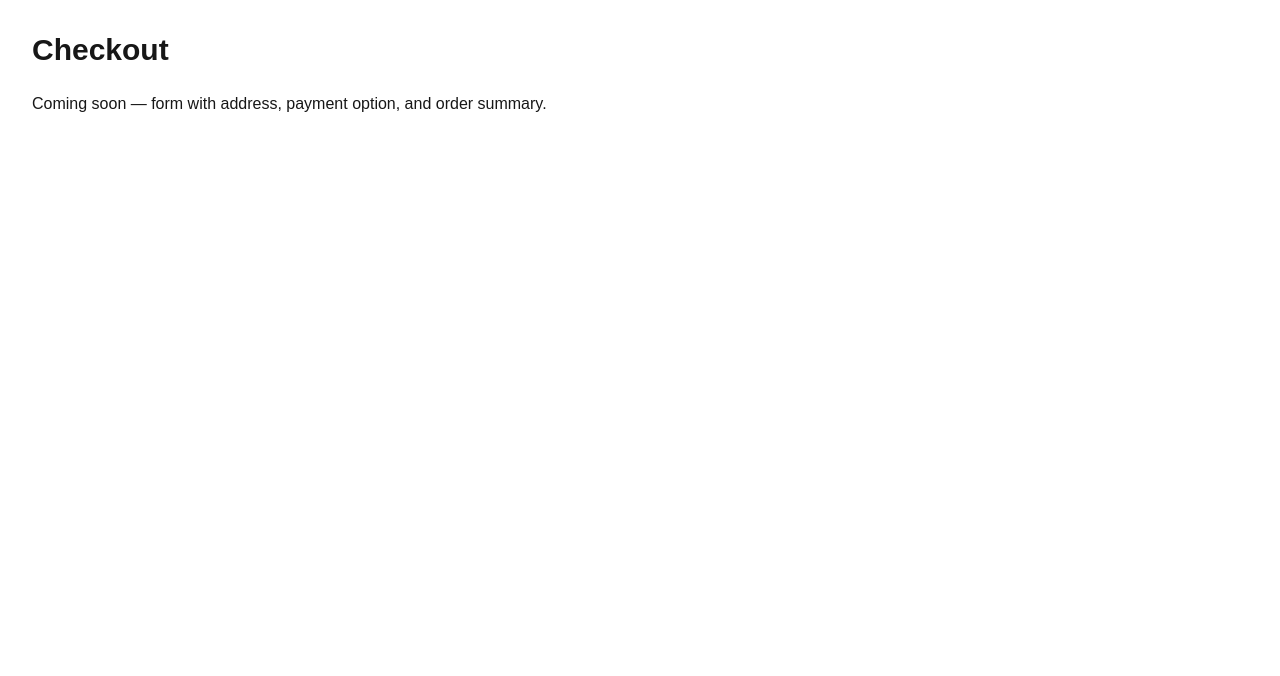
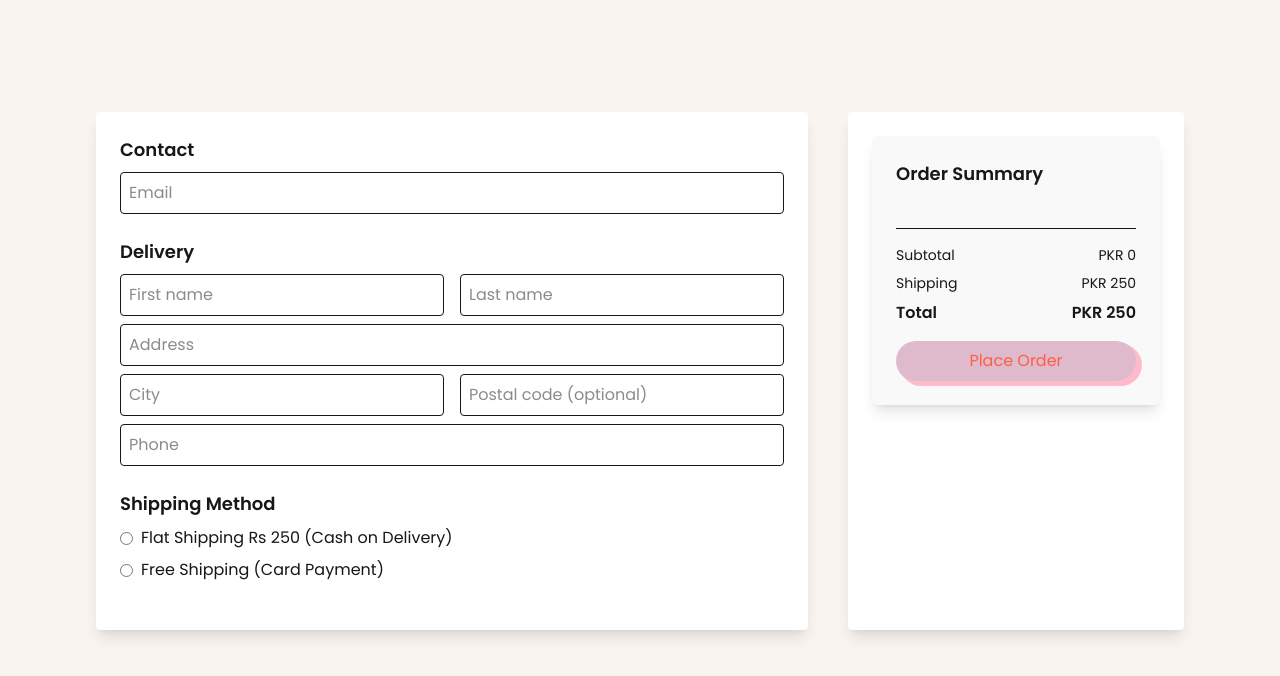
Before and after one commit to Sana-Maryam90/ecstasy-frontend, a Next.js app: page /checkout in a window 1280 px wide. Shown: the top 676 px of the page. Built offline with nearby package versions, Linux system fonts and the light colour scheme; a web font is replaced by a local one.

Commit message:
Created checkout page. Added checkout form and order summary components.

```diff
--- a/package.json
+++ b/package.json
@@ -12,7 +12,8 @@
     "lucide-react": "^0.525.0",
     "next": "15.3.4",
     "react": "^19.0.0",
-    "react-dom": "^19.0.0"
+    "react-dom": "^19.0.0",
+    "react-hook-form": "^7.60.0"
   },
   "devDependencies": {
     "@eslint/eslintrc": "^3",
--- a/src/app/checkout/page.jsx
+++ b/src/app/checkout/page.jsx
@@ -1,8 +1,22 @@
+"use client";
+
+import CheckoutForm from "../components/checkout/checkoutForm";
+import OrderSummary from "../components/checkout/orderSummary";
+
 const CheckoutPage = () => {
   return (
-    <main className="min-h-screen p-8">
-      <h1 className="text-3xl font-bold mb-6">Checkout</h1>
-      <p>Coming soon — form with address, payment option, and order summary.</p>
+    <main className="min-h-screen bg-cream px-4 sm:px-8 lg:px-24 py-12 font-poppins">
+      <div className="grid grid-cols-1 lg:grid-cols-3 gap-10 mt-16">
+        {/* LEFT: Checkout Form */}
+        <div className="lg:col-span-2 bg-white p-6 rounded shadow-lg">
+          <CheckoutForm />
+        </div>
+
+        {/* RIGHT: Order Summary */}
+        <div className="bg-white p-6 rounded shadow-lg">
+          <OrderSummary />
+        </div>
+      </div>
     </main>
   );
 };
--- /dev/null
+++ b/src/app/components/checkout/checkoutForm/index.jsx
@@ -0,0 +1,62 @@
+"use client";
+import { useForm } from "react-hook-form";
+
+const CheckoutForm = () => {
+  const { register, handleSubmit, formState: { errors } } = useForm();
+
+  const onSubmit = (data) => {
+    console.log("Form submitted:", data);
+  };
+
+  return (
+    <form onSubmit={handleSubmit(onSubmit)} className="space-y-6 w-full max-w-2xl">
+      {/* Contact */}
+      <div>
+        <h2 className="text-lg font-semibold mb-2">Contact</h2>
+        <input
+          type="email"
+          placeholder="Email"
+          {...register("email", { required: "Email is required" })}
+          className="w-full border p-2 rounded"
+        />
+        {errors.email && <p className="text-red-500 text-sm">{errors.email.message}</p>}
+      </div>
+
+      {/* Delivery */}
+      <div>
+        <h2 className="text-lg font-semibold mb-2">Delivery</h2>
+        <div className="grid grid-cols-2 gap-4">
+          <input placeholder="First name" {...register("firstName", { required: true })} className="border p-2 rounded" />
+          <input placeholder="Last name" {...register("lastName", { required: true })} className="border p-2 rounded" />
+        </div>
+        <input placeholder="Address" {...register("address", { required: true })} className="w-full border p-2 rounded mt-2" />
+        <div className="grid grid-cols-2 gap-4 mt-2">
+          <input placeholder="City" {...register("city", { required: true })} className="border p-2 rounded" />
+          <input placeholder="Postal code (optional)" {...register("postal")} className="border p-2 rounded" />
+        </div>
+        <input placeholder="Phone" {...register("phone", { required: true })} className="w-full border p-2 rounded mt-2" />
+      </div>
+
+      {/* Shipping Method */}
+      <div>
+        <h2 className="text-lg font-semibold mb-2">Shipping Method</h2>
+        <div className="space-y-2">
+          <label className="flex items-center gap-2">
+            <input type="radio" value="cod" {...register("shipping", { required: true })} />
+            <span>Flat Shipping Rs 250 (Cash on Delivery)</span>
+          </label>
+          <label className="flex items-center gap-2">
+            <input type="radio" value="card" {...register("shipping", { required: true })} />
+            <span>Free Shipping (Card Payment)</span>
+          </label>
+        </div>
+        {errors.shipping && <p className="text-red-500 text-sm">Please select a shipping method</p>}
+      </div>
+
+      {/* Submit for now (real button comes from OrderSummary) */}
+      <button type="submit" className="hidden">Submit</button>
+    </form>
+  );
+};
+
+export default CheckoutForm;
--- /dev/null
+++ b/src/app/components/checkout/orderSummary/index.jsx
@@ -0,0 +1,61 @@
+"use client";
+import { useCart } from "@/app/hooks/cartContext";
+import Image from "next/image";
+import Button from "../../ui/button";
+
+const OrderSummary = () => {
+  const { cartItems } = useCart();
+
+  const subtotal = cartItems.reduce((sum, item) => sum + item.price * item.qty, 0);
+  const shipping = 250;
+  const total = subtotal + shipping;
+
+  return (
+    <div className="bg-[#f9f9f9] p-6 rounded-md shadow-lg w-full sm:max-w-sm">
+      <h2 className="text-lg font-semibold mb-4">Order Summary</h2>
+
+      {/* Cart Items */}
+      <div className="space-y-4 max-h-64 overflow-y-auto pr-1">
+        {cartItems.map((item) => (
+          <div key={item.id} className="flex gap-3 items-center">
+            <div className="relative w-12 h-12">
+              <Image
+                src={`http://localhost:8000${item.image}`}
+                alt={item.name}
+                fill
+                className="rounded object-cover"
+                unoptimized
+              />
+            </div>
+            <div className="flex-1">
+              <p className="text-sm">{item.name}</p>
+              <p className="text-xs text-gray-500">Qty: {item.qty}</p>
+            </div>
+            <p className="text-sm">PKR {item.price * item.qty}</p>
+          </div>
+        ))}
+      </div>
+
+      {/* Summary */}
+      <div className="mt-6 border-t pt-4 space-y-2 text-sm">
+        <div className="flex justify-between">
+          <span>Subtotal</span>
+          <span>PKR {subtotal}</span>
+        </div>
+        <div className="flex justify-between">
+          <span>Shipping</span>
+          <span>PKR {shipping}</span>
+        </div>
+        <div className="flex justify-between font-semibold text-base">
+          <span>Total</span>
+          <span>PKR {total}</span>
+        </div>
+      </div>
+
+      {/* Action */}
+      <Button txt="Place Order" className="w-full py-2 mt-4"/>
+    </div>
+  );
+};
+
+export default OrderSummary;
```
Also changed, not shown: 1 other file (tests, documents, lock files or other folders).
